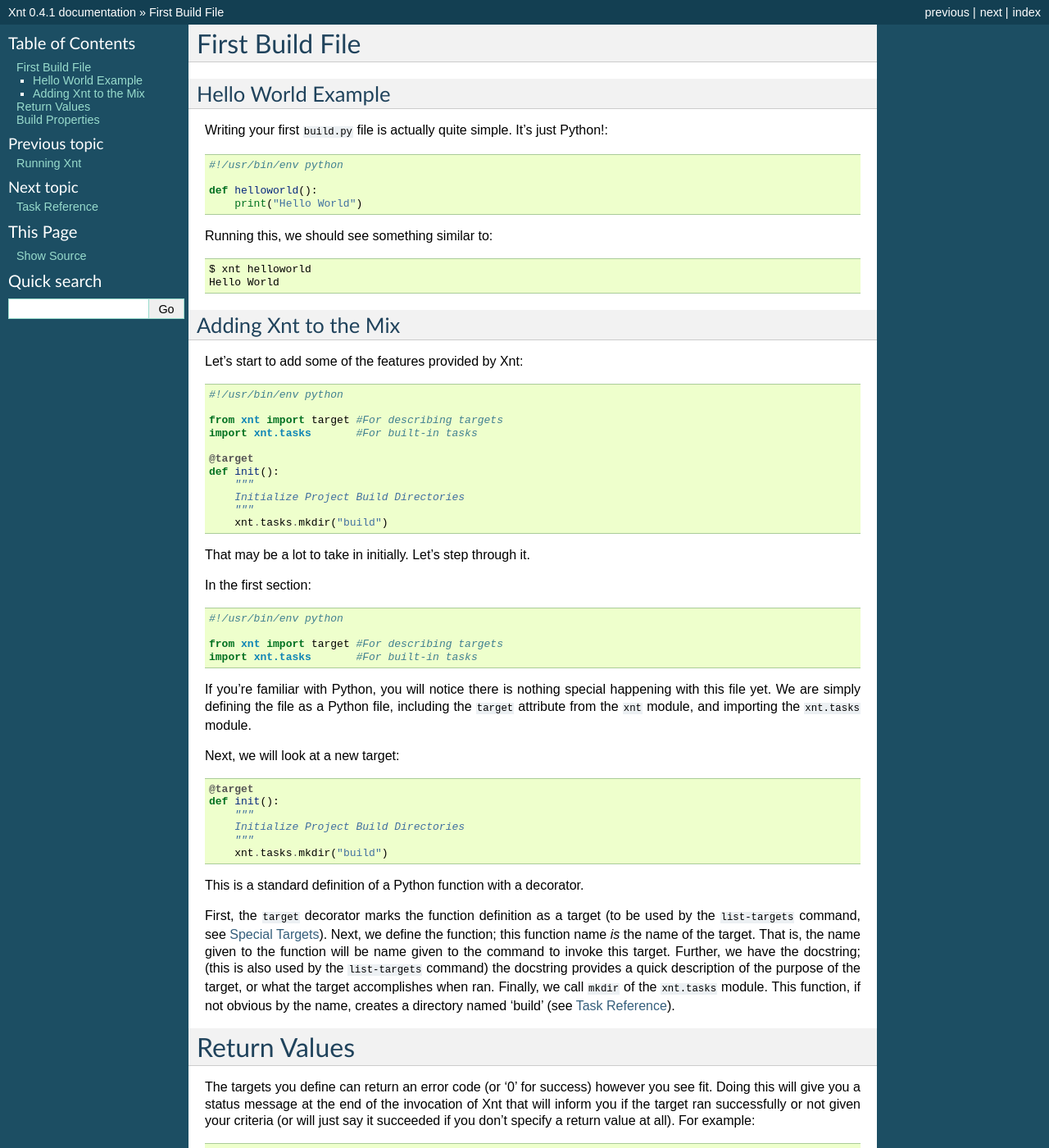
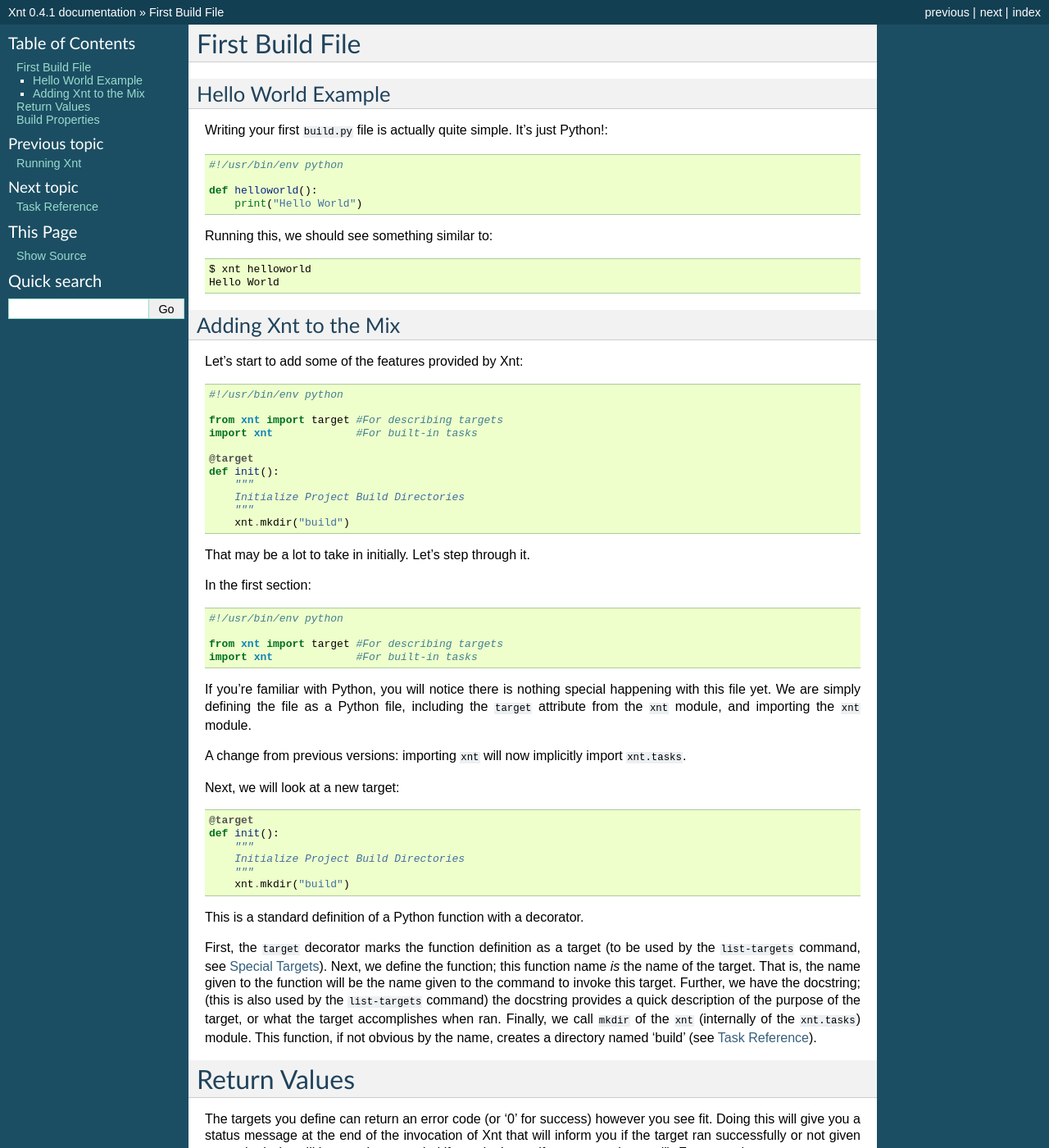
Before and after one commit to kennyballou/Xnt, a Sphinx documentation site: the page built from docs/source/buildfile.rst, in a window 1280 px wide and 1400 px high. Shown: the whole window at 82% size. Built offline with Sphinx 7.4.7, drawn with Linux system fonts in a browser that asks for light colours.

Commit message:
Update build file documentation
Documentation should reflect (and promote) use of new `xnt.task` import scheme

```diff
--- a/docs/source/buildfile.rst
+++ b/docs/source/buildfile.rst
@@ -25,14 +25,14 @@
     #!/usr/bin/env python
 
     from xnt import target #For describing targets
-    import xnt.tasks       #For built-in tasks
+    import xnt             #For built-in tasks
 
     @target
     def init():
         """
         Initialize Project Build Directories
         """
-        xnt.tasks.mkdir("build")
+        xnt.mkdir("build")
 
 That may be a lot to take in initially. Let's step through it.
 
@@ -41,12 +41,15 @@
     #!/usr/bin/env python
 
     from xnt import target #For describing targets
-    import xnt.tasks       #For built-in tasks
+    import xnt             #For built-in tasks
 
 If you're familiar with Python, you will notice there is nothing special
 happening with this file yet. We are simply defining the file as a Python file,
 including the ``target`` attribute from the ``xnt`` module, and importing the
-``xnt.tasks`` module.
+``xnt`` module.
+
+A change from previous versions: importing ``xnt`` will now implicitly import
+``xnt.tasks``.
 
 Next, we will look at a new target::
 
@@ -55,19 +58,20 @@
         """
         Initialize Project Build Directories
         """
-        xnt.tasks.mkdir("build")
+        xnt.mkdir("build")
 
 This is a standard definition of a Python function with a decorator.
 
 First, the ``target`` decorator marks the function definition as a target (to
 be used by the ``list-targets`` command, see :ref:`specialTargets`). Next, we
 define the function; this function name *is* the name of the target. That is,
-the name given to the function will be name given to the command to invoke this
-target.  Further, we have the docstring; (this is also used by the
+the name given to the function will be the name given to the command to invoke
+this target.  Further, we have the docstring; (this is also used by the
 ``list-targets`` command) the docstring provides a quick description of the
 purpose of the target, or what the target accomplishes when ran. Finally, we
-call ``mkdir`` of the ``xnt.tasks`` module. This function, if not obvious by
-the name, creates a directory named 'build' (see :doc:`taskreference`).
+call ``mkdir`` of the ``xnt`` (internally of the ``xnt.tasks``) module. This
+function, if not obvious by the name, creates a directory named 'build' (see
+:doc:`taskreference`).
 
 Return Values
 =============
```
